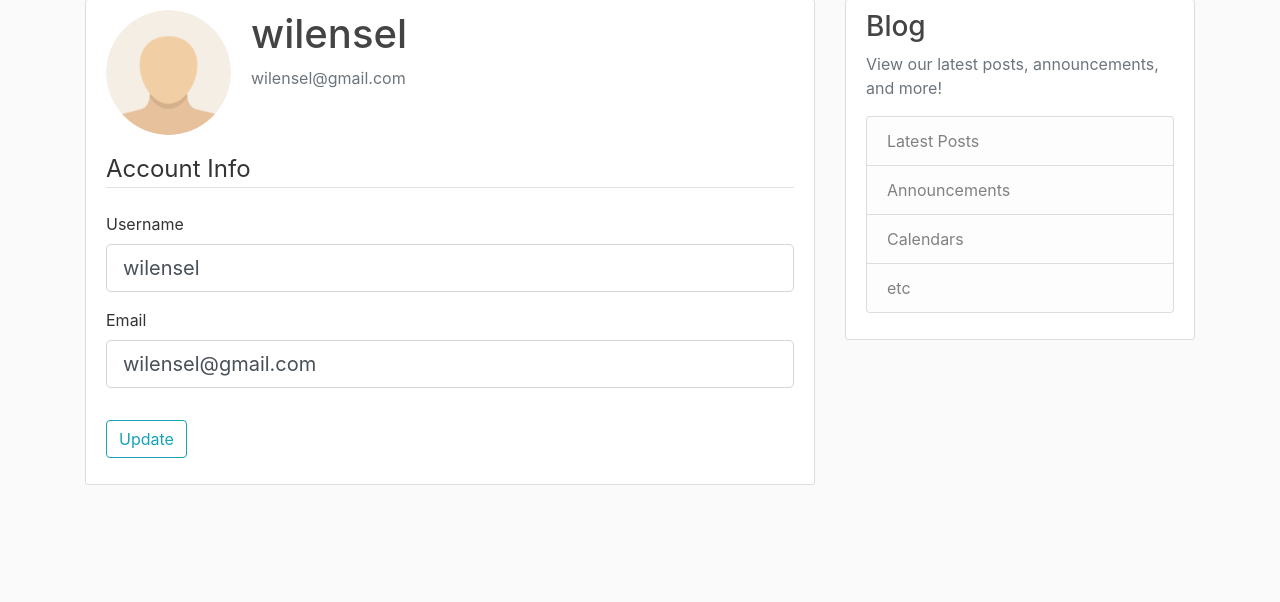
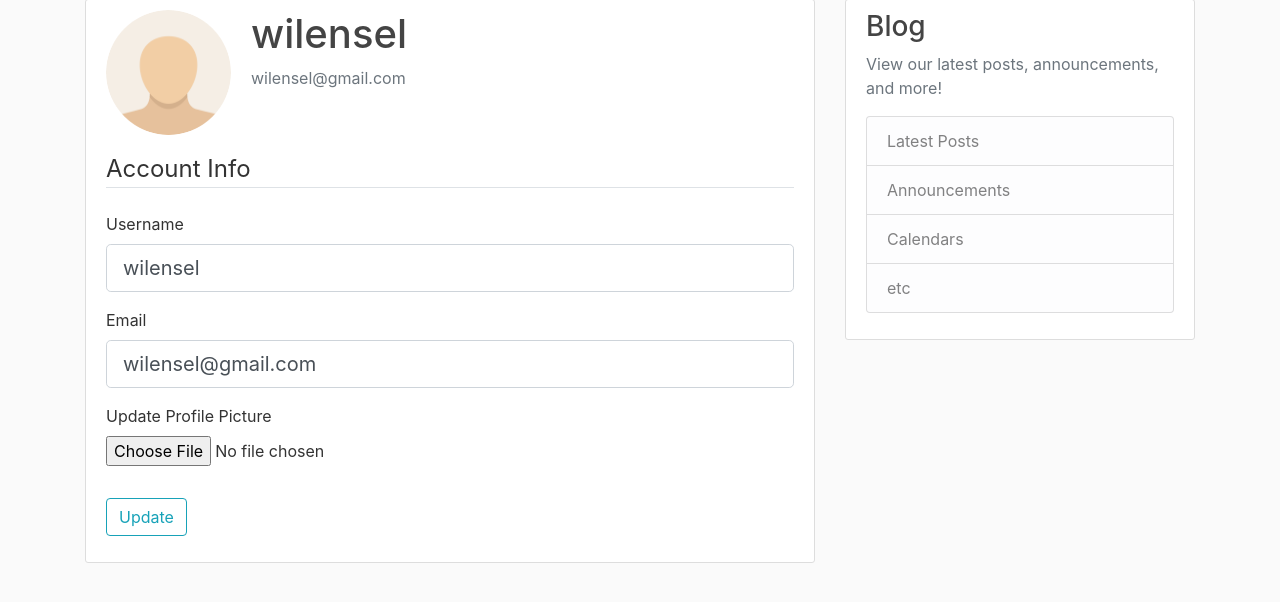
Before and after one commit to edubu2/flask-blog, a Flask app: page /account in a window 1280 px wide. Shown: the part 81-683 px from the top of the page. Run offline with Flask 2, Linux system fonts and the light colour scheme; a user stored in the database is signed in; some libraries are stand-ins or nearby versions.

Commit message:
Add support for changing account profile pics
forms.py: add picture attribute to UpdateAccountForm
routes.py: add save_picture function, use in /account route
  - resizes with PIL and saves to local filesystem
account.html: Add picture form
login.html: fix small error
  - was: Need an account? Login
  - now: Need an account? Register

```diff
--- a/flask_blog/forms.py
+++ b/flask_blog/forms.py
@@ -1,4 +1,5 @@
 from flask_wtf import FlaskForm
+from flask_wtf.file import FileField, FileAllowed
 from flask_login import current_user
 from wtforms import StringField, PasswordField, SubmitField, BooleanField
 from wtforms.validators import DataRequired, Length, Email, EqualTo, ValidationError
@@ -37,6 +38,7 @@ class UpdateAccountForm(FlaskForm):
                             validators=[DataRequired(), Length(min=2, max=20)])
     email = StringField('Email',
                         validators=[DataRequired(), Email()])
+    picture = FileField('Update Profile Picture', validators=[FileAllowed(['jpg', 'jpeg' 'png'])])
     submit = SubmitField('Update')
 
     # Custom validations:
--- a/flask_blog/routes.py
+++ b/flask_blog/routes.py
@@ -1,3 +1,6 @@
+import os
+import secrets
+from PIL import Image
 from flask import render_template, url_for, flash, redirect, request
 from flask_blog import app, db, bcrypt # these come from __init__.py
 from flask_blog.forms import RegistrationForm, LoginForm, UpdateAccountForm
@@ -64,12 +67,30 @@ def logout():
     logout_user()
     return redirect(url_for('home'))
 
+def save_picture(form_picture):
+    """Saves user's new profile picture to our file system"""
+    # Save photos with random filenames generated by secrets module
+    random_hex = secrets.token_hex(8)
+    _, f_ext = os.path.splitext(form_picture.filename)
+    picture_fn = random_hex + f_ext
+    # Get the full path of the profile picture with new filename
+    picture_path = os.path.join(app.root_path, 'static/profile_pics', picture_fn)
+    # Save resized picture to the picture_path
+    resized_image = Image.open(form_picture)
+    resized_image.thumbnail((125, 125))
+    resized_image.save(picture_path)
+    return picture_fn
+
+
 @app.route('/account', methods=['GET', 'POST'])
 @login_required
 def account():
     form = UpdateAccountForm()
     # Run validations for the form and if the new username/email is valid, update the DB with the new user info.
     if form.validate_on_submit():
+        if form.picture.data:
+            picture_file = save_picture(form.picture.data)
+            current_user.image_file = picture_file
         current_user.username = form.username.data
         current_user.email = form.username.data
         db.session.commit()
--- a/flask_blog/templates/account.html
+++ b/flask_blog/templates/account.html
@@ -8,8 +8,8 @@
         <p class="text-secondary">{{ current_user.email }}</p>
       </div>
     </div>
-        <!-- open a form tag with post, so that it posts the info to the same form we're currently on  -->
-        <form method="POST" action="">
+        <!-- open a form tag with post, so that it posts the info to the same form we're currently on (don't forget encoding type!!!) -->
+        <form method="POST" action="" enctype="multipart/form-data">
           <!-- enter form fields: hidden tag, then  -->
           {{ form.hidden_tag() }} <!-- adds a token that interfaces w/ secret key to protect the website, don't worry about the rest but we do need this -->
           <!-- We will add some html/css classes here from bootstrap for asthetics -->
@@ -44,6 +44,14 @@
                 {{ form.email(class="form-control form-control-lg") }}
               {% endif %}
             </div>
+            <div class="form-group">
+              {{ form.picture.label() }}
+              {{ form.picture(class="form-control-file") }}
+              {% if form.picture.errors %}
+                {% for error in form.picture.errors %}
+                  <span class="text-danger"> {{ error }} </span></br>
+                {% endfor %}
+              {% endif %}
           </fieldset>
           <!-- Now we design our submit button field -->
           <div class="form-group">
--- a/flask_blog/templates/login.html
+++ b/flask_blog/templates/login.html
@@ -54,6 +54,6 @@
     <small class="text-muted">
       <!-- If you don't have an account, link to register page -->
       <!-- NOTE that what we pass into url_for here is the name of the FUNCTION (not route) -->
-      Don't have an account? <a class="ml-2" href="{{ url_for('register') }}">Sign In</a>
+      Don't have an account? <a class="ml-2" href="{{ url_for('register') }}">Register</a>
 
 {% endblock content %}
```
